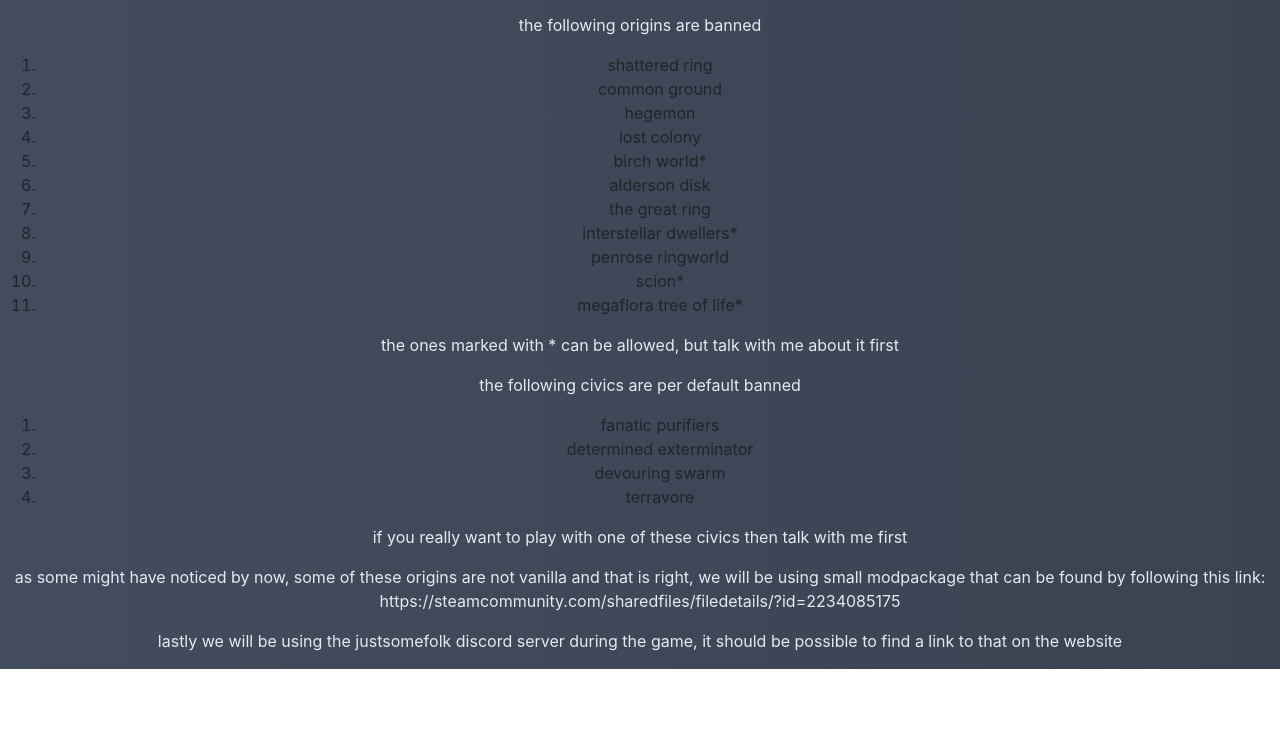
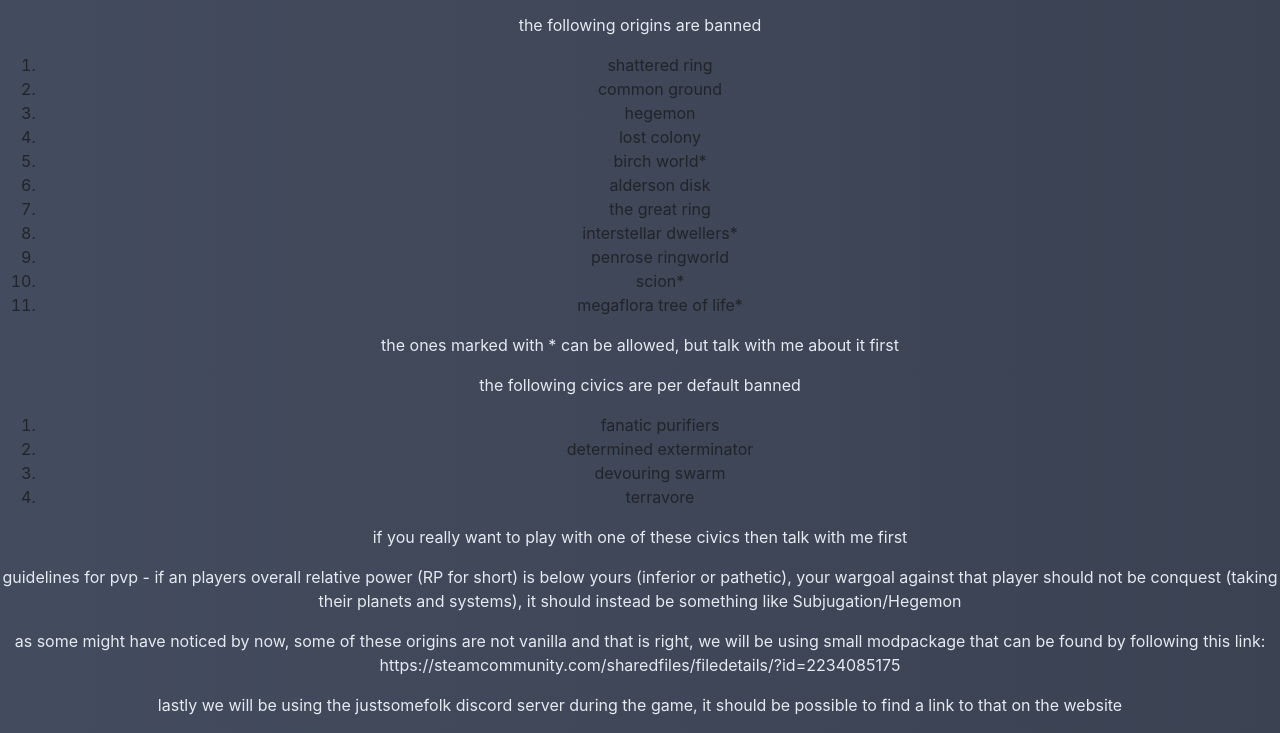
Before and after one commit to JustSomeFolk/JustSomeSite, a plain HTML site: page Special_events.html in a window 1280 px wide. Shown: the part 393-1126 px from the top of the page. Before the commit the page ends 1062 px from the top, so only its background shows below. Drawn offline with nearby package versions, Linux system fonts and the light colour scheme.

Commit message:
Update Special_events.html

```diff
--- a/Special_events.html
+++ b/Special_events.html
@@ -62,6 +62,9 @@
 		</ol>
 		<p> if you really want to play with one of these civics then talk with me first </p>
 
+
+		<p> guidelines for pvp     - if an players overall relative power (RP for short) is below yours (inferior or pathetic), your wargoal against that player should not be conquest (taking their planets and systems), it should instead be something like Subjugation/Hegemon </p>
+
 		<p> as some might have noticed by now, some of these origins are not vanilla and that is right, we will be using small modpackage that can be found by following this link: https://steamcommunity.com/sharedfiles/filedetails/?id=2234085175  </p>
 		<p> lastly we will be using the justsomefolk discord server during the game, it should be possible to find a link to that on the website </p>
 		</div>
```
